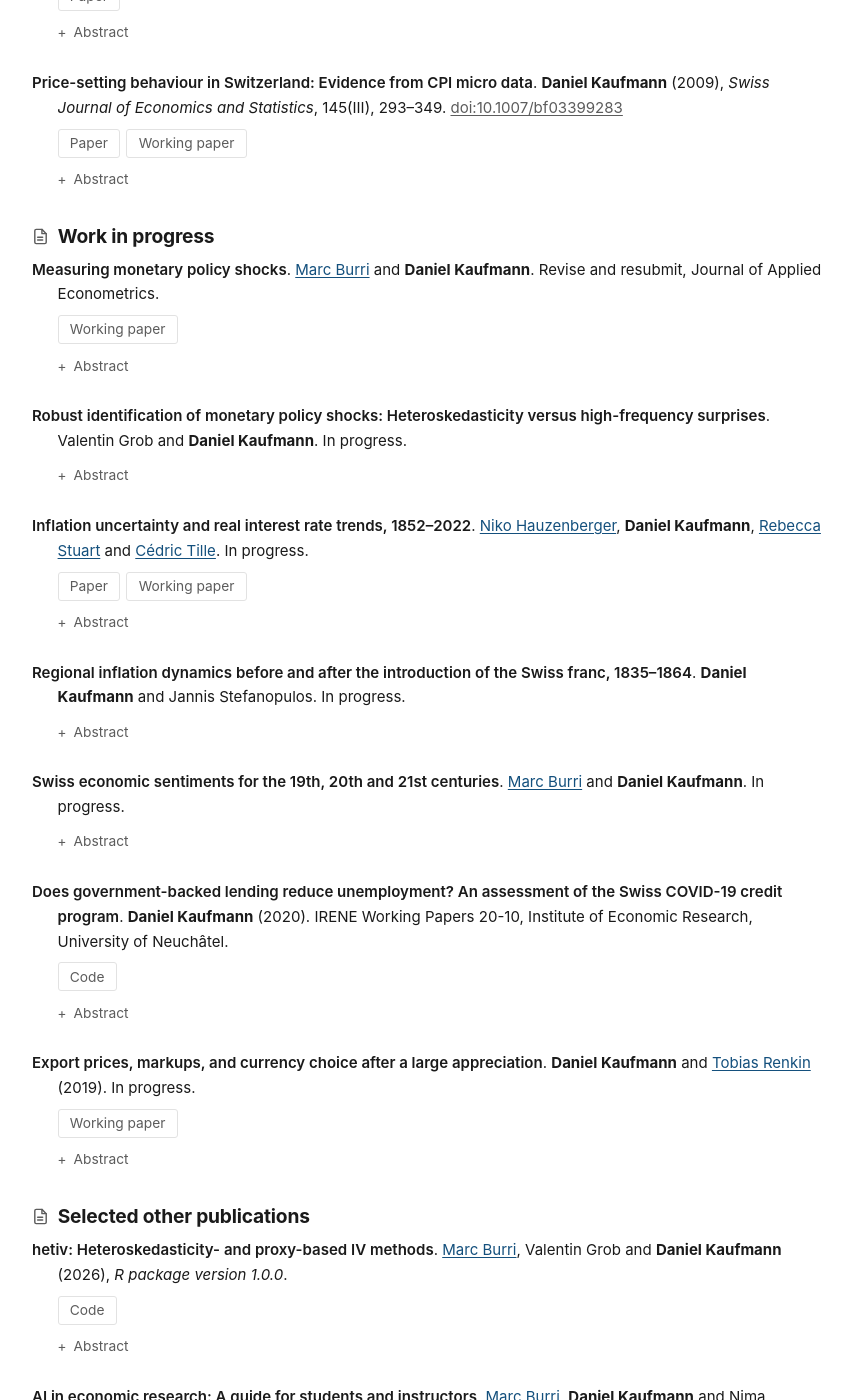
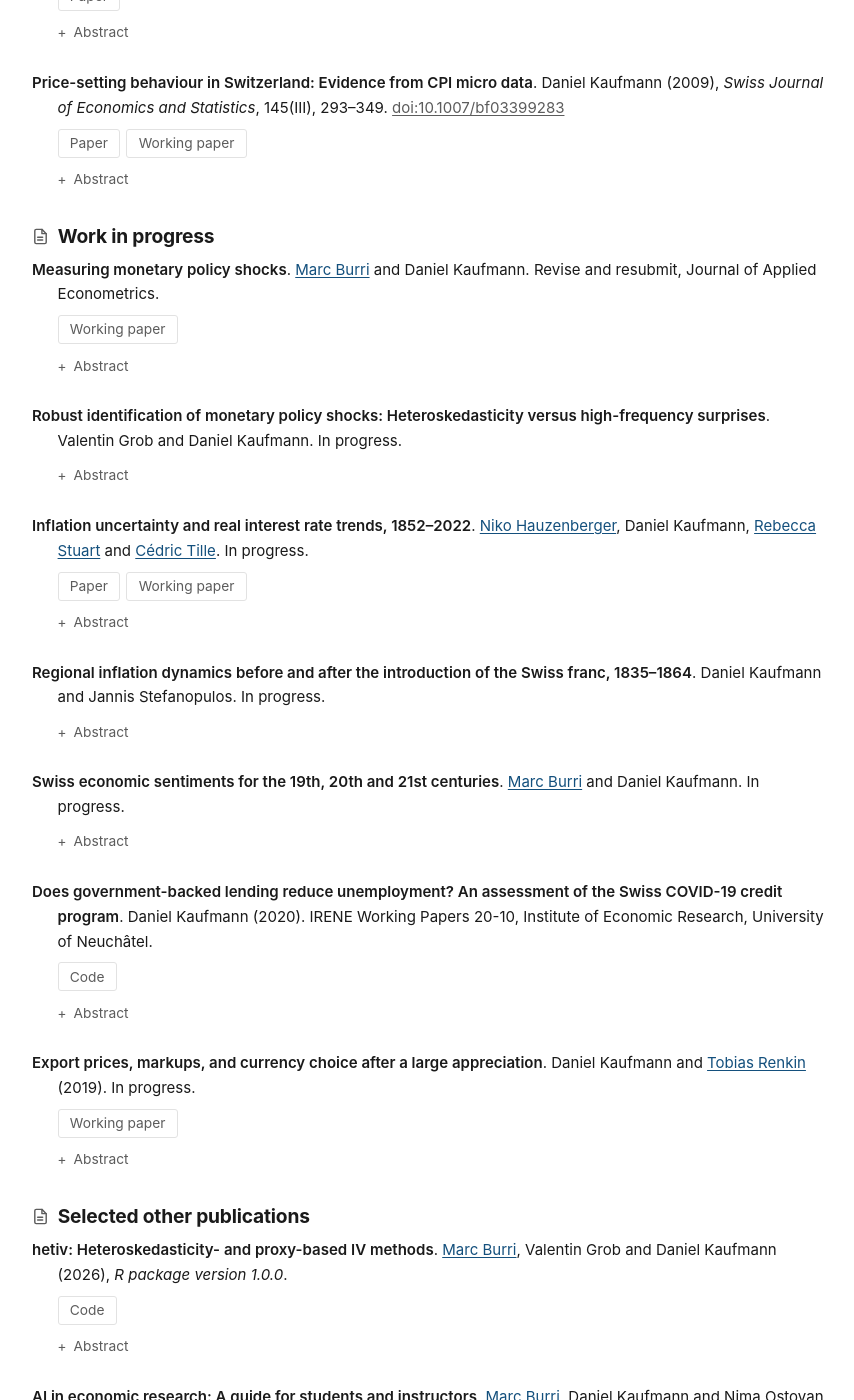
Before and after one commit to dankaufmann/dankaufmann.github.io, a Jekyll site: the page built from research.md, in a window 1280 px wide and 1400 px high, scrolled down 2709 px. Shown: the whole window, without its empty margins (212-1066 px from the left). Built offline with Jekyll 4.4.1, drawn with Linux system fonts in a browser that asks for light colours; some of the changed text lies outside the part shown.

Commit message:
Unbold Daniel's name; Report buttons on the policy reports
Whose publication list this is is self-evident, so the author names now
all render identically. `me:` in _config.yml is left in place but unused,
and the stale comment in publications.yml that described the bolding is
corrected.

The four policy reports and the consumer sentiment study move from a
Paper button to Report, joining the franc-shock study. The title
hyperlink now falls through paper -> report -> wp; without that, renaming
the key would have left those four titles unlinked.

Co-Authored-By: Claude Opus 5 <noreply@anthropic.com>
Claude-Session: https://claude.ai/code/session_017FhggwUCCN867pijpudSJ7

```diff
--- a/_includes/publication.html
+++ b/_includes/publication.html
@@ -15,6 +15,8 @@ Usage: {% include publication.html item=entry %}
     <span class="pub-title">
       {%- if p.links.paper -%}
         <a href="{{ p.links.paper }}" target="_blank" rel="noopener">{{ p.title }}</a>
+      {%- elsif p.links.report -%}
+        <a href="{{ p.links.report }}" target="_blank" rel="noopener">{{ p.title }}</a>
       {%- elsif p.links.wp -%}
         <a href="{{ p.links.wp }}" target="_blank" rel="noopener">{{ p.title }}</a>
       {%- else -%}
@@ -24,9 +26,7 @@ Usage: {% include publication.html item=entry %}
     {%- assign tlast = p.title | slice: -1 -%}
     {%- unless tlast == "?" or tlast == "!" %}.{% endunless %}
     {% for a in p.authors -%}
-      {%- if a.name == site.me -%}
-        <strong>{{ a.name }}</strong>
-      {%- elsif a.url -%}
+      {%- if a.url -%}
         <a href="{{ a.url }}" target="_blank" rel="noopener">{{ a.name }}</a>
       {%- else -%}
         {{ a.name }}
```
Also changed, not shown: _data/publications.yml (+8 -6 lines).
